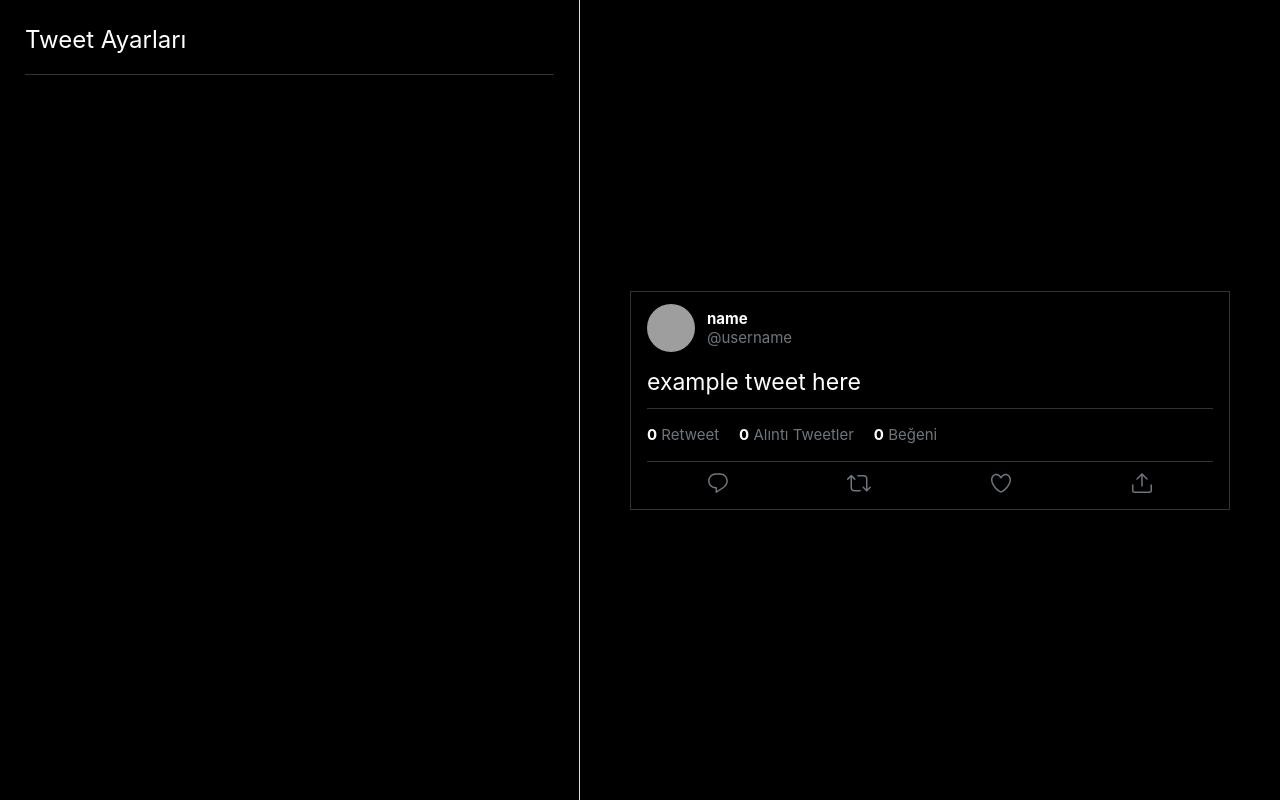
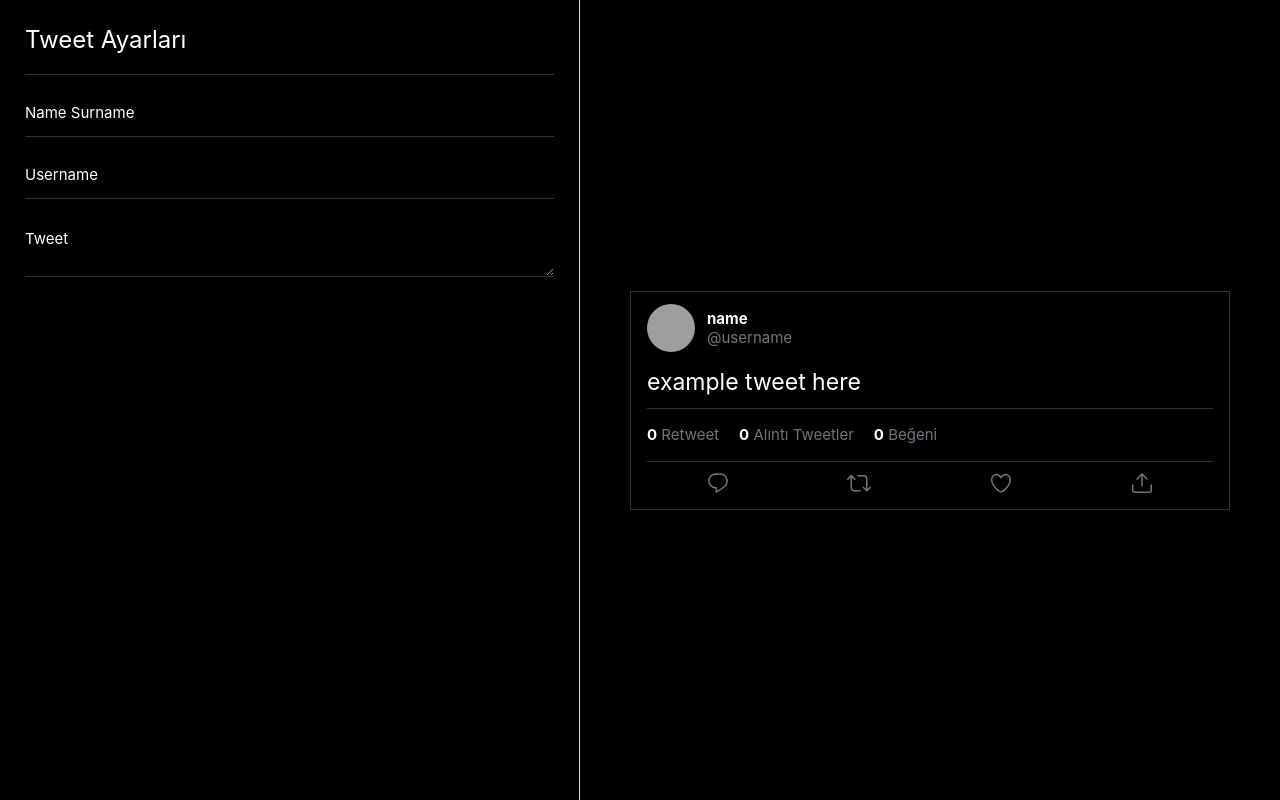
Before and after one commit to esadakman/fake-tweet, a React (Create React App) app: page / in a window 1280 px wide. Built offline with nearby package versions, Linux system fonts and the light colour scheme; grey boxes are pictures that could not be loaded; the HTML template or start-up script is replaced by a standard one.

Commit message:
settings started

```diff
--- a/src/App.js
+++ b/src/App.js
@@ -7,6 +7,11 @@ import {
   ShareIcon,
   VerifiedIcon,
 } from "./icons";
+
+// const tweetFormat = tweet => {
+//   tweet = tweet.replace(/@([\w]+), 'a' );
+//   return tweet;
+// }
 
 function App() {
   const [name, setName] = useState();
@@ -22,6 +27,36 @@ function App() {
     <>
       <div className="tweet-settings">
         <h3>Tweet Ayarları</h3>
+        <ul>
+          <li>
+            <input
+              className="input"
+              type="text"
+              placeholder="Name Surname"
+              value={name}
+              onChange={(e) => setName(e.target.value)}
+            />
+          </li>
+          <li>
+            <input
+              className="input"
+              type="text"
+              placeholder="Username"
+              value={userName}
+              onChange={(e) => setUserName(e.target.value)}
+            />
+          </li>
+          <li>
+            <textarea
+              className="textarea"
+              type="text"
+              maxLength="290"
+              placeholder="Tweet"
+              value={tweet}
+              onChange={(e) => setTweet(e.target.value)}
+            />
+          </li>
+        </ul>
       </div>
       <div className="tweet-container">
         <div className="tweet">
--- a/src/App.scss
+++ b/src/App.scss
@@ -5,6 +5,8 @@
   border: 0;
   font-family: -apple-system, BlinkMacSystemFont, "Segoe UI", Roboto, Helvatica,
     Arial, sans-serif;
+  list-style: none;
+  outline: 0;
 }
 
 html,
@@ -35,6 +37,42 @@ body {
     border-bottom: 1px solid #2f3336;
     padding-bottom: 20px;
     margin-bottom: 20px;
+  }
+  ul {
+    li:not(:last-child) {
+      margin-bottom: 20px;
+    }
+  }
+  .input {
+    width: 100%;
+    background: transparent;
+    border-bottom: 1px solid #2f3336;
+    color: white;
+    padding: 10px 0 15px;
+    transition: 0.3s all linear;
+    &::placeholder {
+      color: white;
+      font-size: 15px;
+    }
+    &:focus {
+      border-color: #4e555a;
+    }
+  }
+  .textarea {
+    width: 100%;
+    // max-width: 100%;
+    background: transparent;
+    border-bottom: 1px solid #2f3336;
+    color: white;
+    padding: 10px 0 15px;
+    // transition: 0.3s all linear;
+    &::placeholder {
+      color: white;
+      font-size: 15px;
+    }
+    &:focus {
+      border-color: #4e555a;
+    }
   }
 }
 
@@ -77,6 +115,9 @@ body {
       font-size: 23px;
       line-height: 28px;
       color: white;
+      //   hyphens: auto;
+      //   width: 5rem;
+      overflow: hidden;
     }
   }
   &-stats {
```
